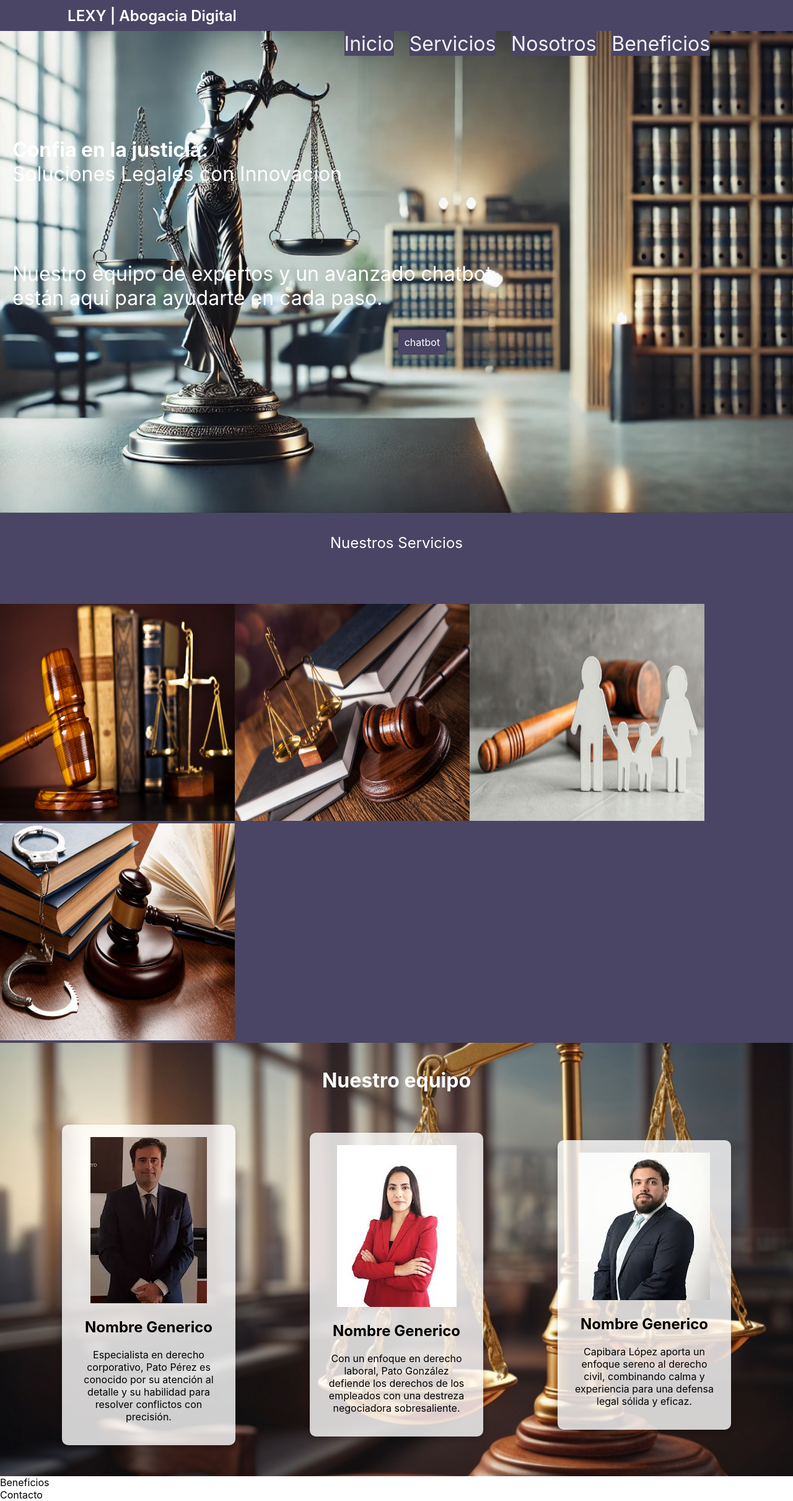
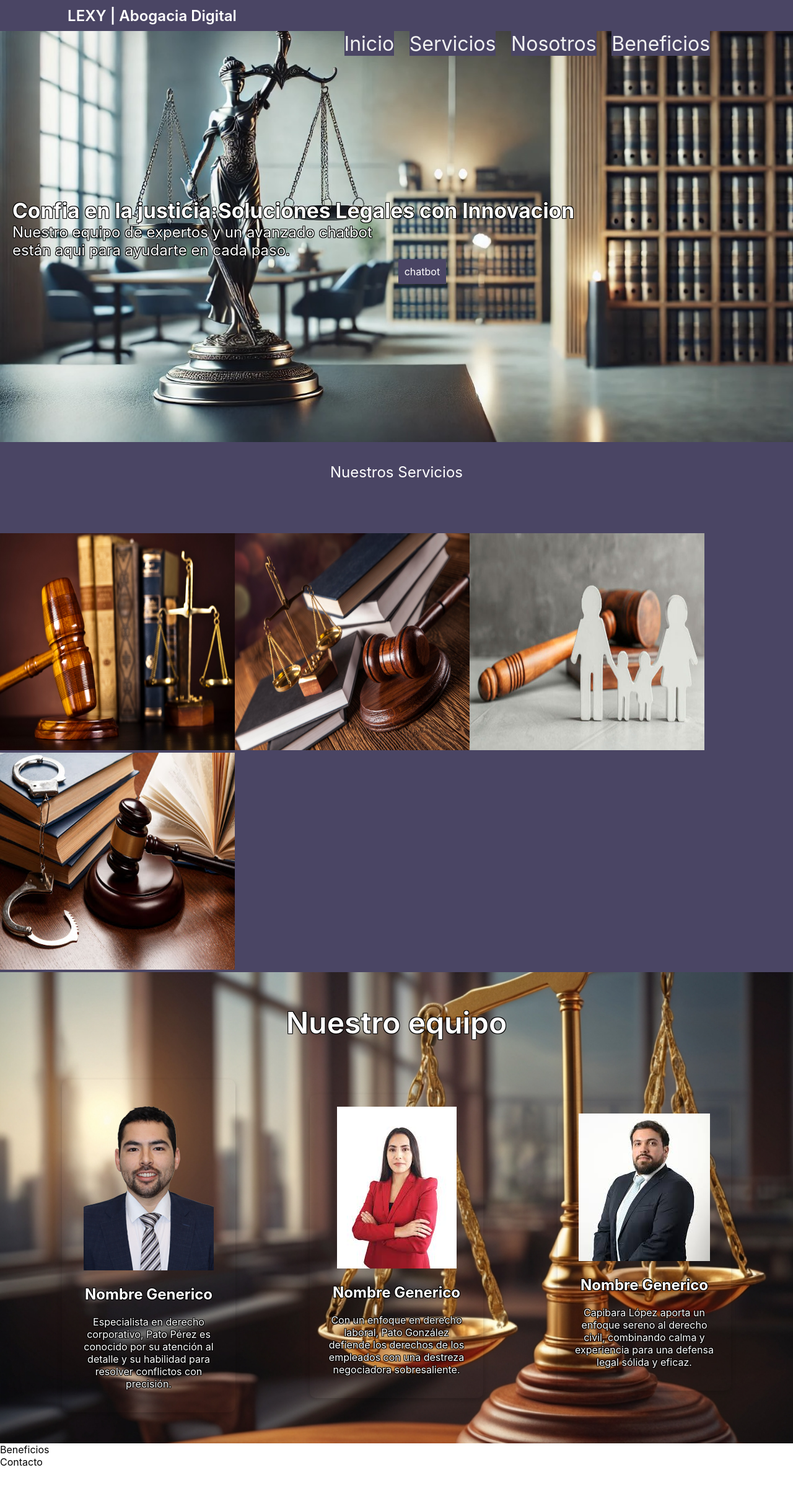
Before and after one commit to CursedAki/Lexy, a React (Create React App) app in the folder Proyecto/web-lexy/: page / in a window 1280 px wide. Shown: the whole page at 62% size. After the commit the page ends 2368 px from the top, so only its background shows below. Built offline with nearby package versions, Linux system fonts and the light colour scheme.

Commit message:
FixesVarios

```diff
--- a/Proyecto/web-lexy/src/Screens/Home.js
+++ b/Proyecto/web-lexy/src/Screens/Home.js
@@ -6,14 +6,16 @@ const Home = () => {
   return (
     <div className={styles.home}>
       <div className={styles.titleContainer}>
-        <p>
-          <b>Confia en la justicia:</b> <br/>
-            Soluciones Legales con Innovacion
-        </p>
-        <p>
+        <p1>
+          <b>Confia en la justicia:</b>
+          <b>Soluciones Legales con Innovacion</b>
+            <br></br>
+        </p1>
+          <p2>
           Nuestro equipo de expertos y un avanzado chatbot <br/>
-            están aqui para ayudarte en cada paso.
-        </p>
+          están aqui para ayudarte en cada paso.
+          </p2>
+
       </div>
 
       <div className={styles.btnContainer}>
--- a/Proyecto/web-lexy/src/Screens/Home.module.css
+++ b/Proyecto/web-lexy/src/Screens/Home.module.css
@@ -13,13 +13,29 @@
 }
 
 .titleContainer{
-    padding-top: 80px;
+    padding-top: 50px;
 }
 
-.home p{
-    font-size: 2em;
+.home p1{
+    display: flex;
+    text-shadow:
+    -1px -1px 0 #000,
+    1px -1px 0 #000,
+    -1px 1px 0 #000,
+    1px 1px 0 #000;;
+    font-size: 2.1em;
     color: white;
-    padding-top: 90px;
+    padding-top: 20%;
+}
+.home p2{
+    text-shadow:
+    -1px -1px 0 #000,
+    1px -1px 0 #000,
+    -1px 1px 0 #000,
+    1px 1px 0 #000;
+    font-size: 1.5em;
+    color: white;
+    padding-top: 120px;
 }
 .callToAction {
     color: white;
--- a/Proyecto/web-lexy/src/Screens/HowWeWork.js
+++ b/Proyecto/web-lexy/src/Screens/HowWeWork.js
@@ -14,7 +14,7 @@ const HowWeWork = () => {
     {
       name: "Nombre Generico",
       description: "Especialista en derecho corporativo, Pato Pérez es conocido por su atención al detalle y su habilidad para resolver conflictos con precisión.",
-      image: require('../Assets/Miembro1.jpg')
+      image: require('../Assets/Miembro1.png')
     },
     {
       name: "Nombre Generico",
--- a/Proyecto/web-lexy/src/Screens/HowWeWork.module.css
+++ b/Proyecto/web-lexy/src/Screens/HowWeWork.module.css
@@ -6,6 +6,13 @@
     background-position: center;
 }
 .howWeWork h1 {
+    text-shadow:
+    -1px -1px 0 #000,
+    1px -1px 0 #000,
+    -1px 1px 0 #000,
+    1px 1px 0 #000;
+    font-weight: 600;
+    font-size: 3em;
     color: white;
 }
 
@@ -18,9 +25,17 @@
 }
 
 .members {
+    font-weight: 1.5em;
+    text-shadow:
+    -1px -1px 0 #000,
+    1px -1px 0 #000,
+    -1px 1px 0 #000,
+    1px 1px 0 #000;
+    /* font-size: medium; */
+    color: white;
     width: 20%; /* Controla el tamaño de cada miembro del equipo */
     margin: 10px;
-    background-color: rgba(255, 255, 255, 0.8); /* Fondo semi-transparente */
+    /* background-color: rgb(74, 69, 100, 0.9); Fondo semi-transparente */
     padding: 20px;
     border-radius: 10px;
     box-shadow: 0 4px 8px rgba(0, 0, 0, 0.2);
@@ -33,6 +48,7 @@
 }
 
 .team-member h2 {
+    /* color: white;     */
     font-size: 1.5rem;
     margin: 10px 0;
 }
```
Also changed, not shown: Proyecto/web-lexy/src/Assets/Miembro1.png (added).
